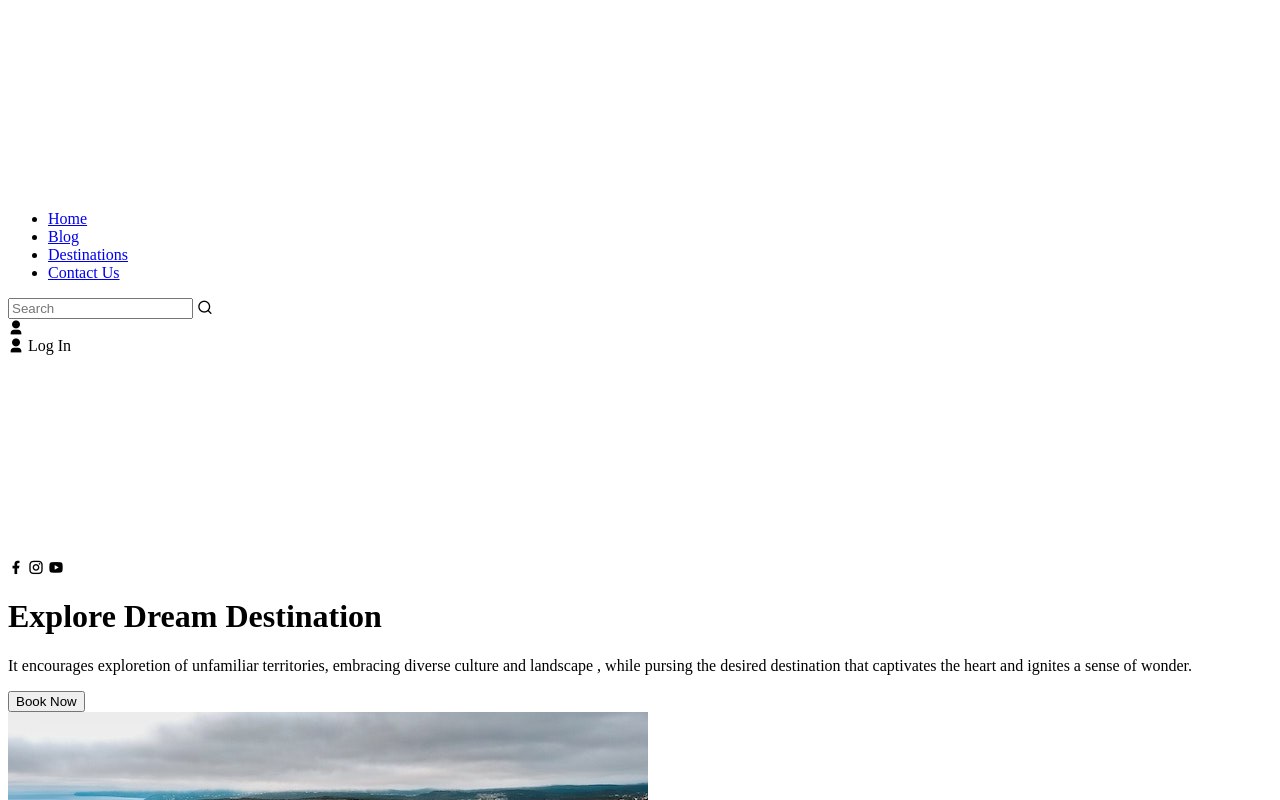
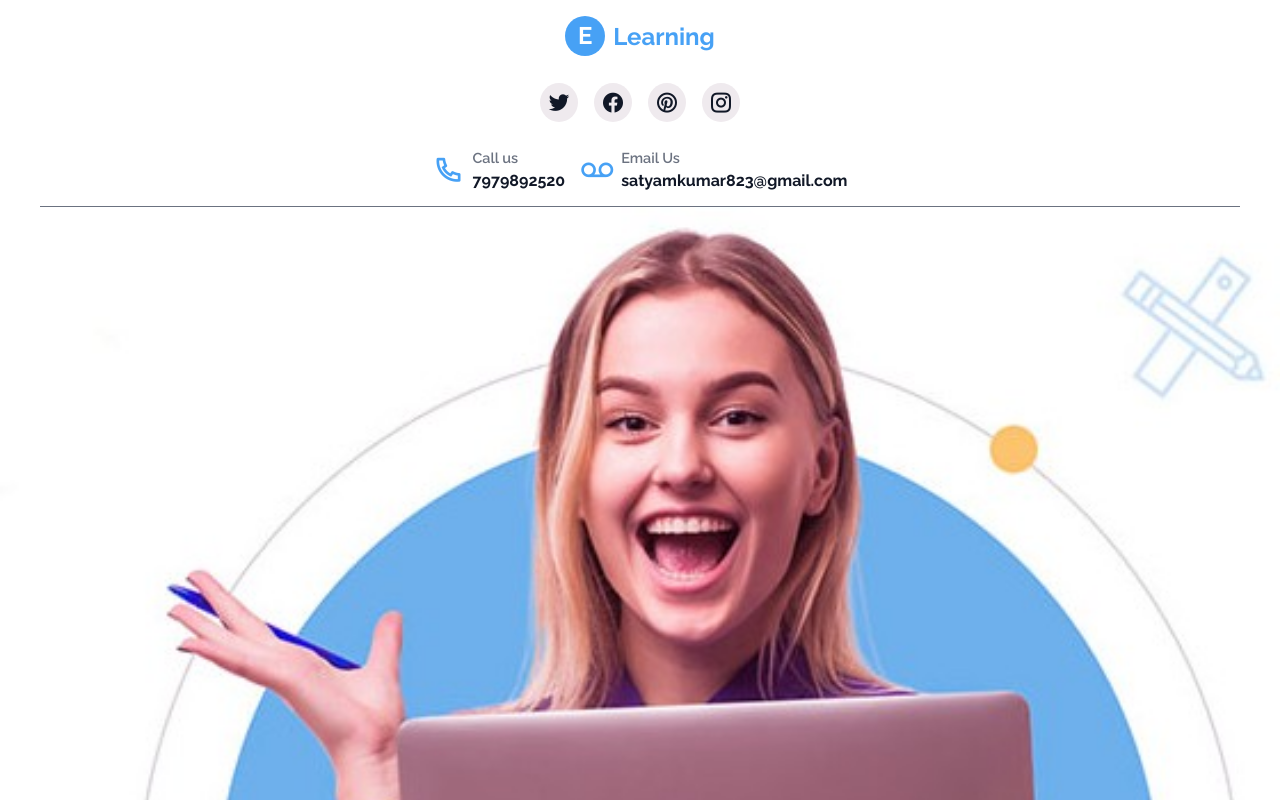
Before and after one commit to Satyamgithub11/CODSOFT, a plain HTML site: page level 1 landing page/index.html in a window 1280 px wide. Shown: the top 800 px of the page. Drawn offline with nearby package versions, Linux system fonts and the light colour scheme.

Commit message:
commit all of this

```diff
--- a/level 1 landing page/index.html
+++ b/level 1 landing page/index.html
@@ -1,93 +1,63 @@
 <!DOCTYPE html>
 <html lang="en">
   <head>
-    <meta charset="UTF-8">
-    <meta name="viewport" content="width=device-width, initial-scale=1.0">
-    <link rel="stylesheet" href="https://cdn.jsdelivr.net/npm/remixicon@3.4.0/fonts/remixicon.css">
-    <link rel="stylesheet" href="style.css">
-    <title>Explore Destinations Landing Page</title>
+    <meta charset="UTF-8" />
+    <meta name="viewport" content="width=device-width, initial-scale=1.0" />
+    <link
+      href="https://cdn.jsdelivr.net/npm/remixicon@4.2.0/fonts/remixicon.css"
+      rel="stylesheet"
+    />
+    <link rel="stylesheet" href="style.css" />
+    <title>E-Learning</title>
   </head>
   <body>
-    <div class="container">
     <nav>
         <div class="nav_logo">
-                <img src="images/logo.png" alt="logo">
+            <div>E</div>
+            Learning
         </div>
-            <ul class="nav_links">
-                <li class="link"><a href="#">Home</a></li>
-                <li class="link"><a href="#">Blog</a></li>
-                <li class="link"><a href="#">Destinations</a></li>
-                <li class="link"><a href="#">Contact Us</a></li>
+        <ul class="nav_socials">
+            <li>
+                <a href="#"><i class="ri-twitter-fill"></i></a>
+            </li>
+            <li>
+                <a href="#"><i class="ri-facebook-circle-fill"></i></a>
+            </li>
+            <li>
+                <a href="#"><i class="ri-pinterest-line"></i></a>
+            </li>
+            <li>
+                <a href="#"><i class="ri-instagram-line"></i></a>
+            </li>
+
         </ul>
-            <div class="search">
-                <input type="text" placeholder="Search"/>
-                <span><i class="ri-search-line"></i></span>
-            </div>
-            <div class="login">
-                <span><i class="ri-user-3-fill"></i></span>
-            </div>
-            <div class="login">
-                <span><i class="ri-user-3-fill"></i></span>
-                Log In
-            </div>
-        </nav>
-        <div class="destination_container">
-            <img src="images/bg-dots.png" class="bg_img_1" alt="bg">
-            <img src="images/bg-arrow.png" class="bg_img_2" alt="bg">
-            <div class="socials">
-                <span><i class="ri-facebook-fill"></i></span>
-                <span><i class="ri-instagram-line"></i></span>
-                <span><i class="ri-youtube-fill"></i></span>
-            </div>
-            <div class="content">
-                <h1>Explore Dream Destination</h1>
-                <p>It encourages exploretion of unfamiliar territories, embracing
-                    diverse culture and landscape , while pursing the desired
-                    destination that captivates the heart and ignites a sense of wonder.
-                </p>
-                <button class="btn">
-                    Book Now
-                </button>
-            </div>
-            <div class="destination_grid">
-                <div class="destination_card">
-                    <img src="images/destination-1.jpg" alt="destination-1">
-                    <div class="card_content">
-                        <h4>10 Must Visited Hidden Places</h4>
-                        <p>
-                            Discover off-the-beaten-path loaction and hidden places within
-                            dream destinations, taking you beyond the typical tourist spots.
-                        </p>
-                        <button class="btn">Read More</button>
+        <div class="nav_contact">
+            <div class="nav_contact_card">
+                <span><i class="ri-phone-line"></i></span>
+                <div>
+                    <p>Call us</p>
+                    <h4>7979892520</h4>
                 </div>
             </div>
-                <div class="destination_card">
-                    <img src="images/destination-2.jpg" alt="destination-2">
-                    <div class="card_content">
-                        <h4>Immersive Culture Experiences</h4>
-                        <p>
-                            Dive deep the vibrant culture of dreams destinations,
-                            showcasing the rituls, traditional and local that make these place truly unique.
-                        </p>
-                        <button class="btn">Read More</button>
-                    </div>
-                </div>
-                <div class="destination_card">
-                    <img src="images/destination-3.jpg" alt="destination-3">
-                    <div class="card_content">
-                        <h4>From Dreams to Reality</h4>
-                        <p>
-                            Explore expert tips, and hidden gems, ensuring every moment of
-                            your trip is optimized, and make the most of time in your long-awaited dream location
-
-                        </p>
-                        <button class="btn">Read More</button>
+            <div class="nav_contact_card">
+                <span><i class="ri-record-mail-line"></i></span>
+                <div>
+                    <p>Email Us</p>
+                    <h4>satyamkumar823@gmail.com</h4>
                 </div>
             </div>
         </div>
+    </nav>
+    <header class="header_container">
+        <div class="header_image">
+            <img src="images/header (1).jpg" alt="header">
+        </div>
+        <div class="header_content">
+            <h1>Single Plateform for All Your <span>Learning</span>Needs.</h1>
 
         </div>
 
-    </div>
+    </header>
+
   </body>
 </html>
--- a/level 1 landing page/style.css
+++ b/level 1 landing page/style.css
@@ -0,0 +1,115 @@
+@import url("https://fonts.googleapis.com/css2?family=Raleway:ital,wght@0,100..900;1,100..900&display=swap");
+
+:root {
+    --primary-color: #47a1f5;
+    --text-dark: #111827;
+    --text-light: #6b7280;
+    --white: #ffffff;
+    --max-width: 1200px;
+}
+
+* {
+    padding: 0;
+    margin: 0;
+    box-sizing: border-box;
+}
+
+img {
+    display: flex;
+    width: 100%;
+}
+
+a {
+    text-decoration: none;
+    transition: 0.3s;
+}
+
+body {
+    font-family: "Raleway", sans-serif;
+}
+
+nav {
+    max-width: var(--max-width);
+    margin-inline: auto;
+    padding: 1rem;
+    display: flex;
+    flex-direction: column;
+    align-items: center;
+    justify-content: space-between;
+    gap: 2rem 1rem;
+    border-bottom: 1px solid var(--text-light);
+}
+
+.nav_logo {
+    display: flex;
+    align-items: center;
+    gap: 0.5rem;
+    font-size: 1.5rem;
+    font-weight: 700;
+    color: var(--primary-color);
+}
+
+.nav_logo div {
+    width: 40px;
+    aspect-ratio: 1;
+    display: grid;
+    place-content: center;
+    font-size: 1.5rem;
+    line-height: 1rem;
+    color: var(--white);
+    background-color: var(--primary-color);
+    border-radius: 100%;
+}
+
+.nav_socials {
+    list-style: none;
+    display: flex;
+    align-items: center;
+    justify-content: center;
+    gap: 1rem;
+}
+
+.nav_socials a {
+    padding: 5px 7px;
+    font-size: 1.5rem;
+    color: var(--text-dark);
+    background-color: #efeaee;
+    border-radius: 100%;
+
+}
+
+.nav_socials a:hover {
+    color: var(--white);
+    background-color: var(--text-light);
+}
+
+.nav_contact {
+    display: flex;
+    align-items: center;
+    justify-content: center;
+    gap: 1rem;
+}
+
+.nav_contact_card {
+    display: flex;
+    align-items: center;
+    gap: 0.5rem;
+}
+
+.nav_contact_card span {
+    font-size: 2rem;
+    color: var(--primary-color);
+}
+
+.nav_contact_card p {
+    margin-bottom: 5px;
+    font-size: 0.9rem;
+    font-weight: 600;
+    color: var(--text-light);
+}
+
+.nav_contact_card h4 {
+    font-size: 1rem;
+    font-weight: 700;
+    color: var(--text-dark);
+}
```
Also changed, not shown: level 1 landing page/images/bg-arrow.png (deleted), level 1 landing page/images/bg-dots.png (deleted), level 1 landing page/images/destination-1.jpg (deleted), level 1 landing page/images/destination-2.jpg (deleted), level 1 landing page/images/destination-3.jpg (deleted), level 1 landing page/images/header (1).jpg (added), level 1 landing page/images/logo.png (deleted), 1 other file. Lines whose indentation alone changed are shown as unchanged.
